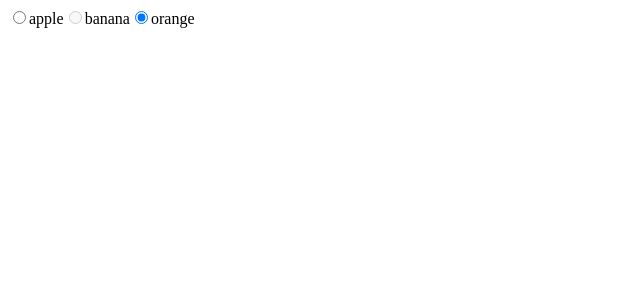
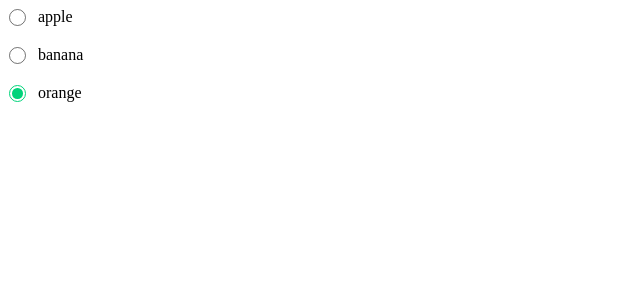
Before and after one commit to leehwarang/Hawaii, a Next.js app: page /components in a window 1280 px wide. Shown: the top 300 px of the page, without its empty margins (0-640 px from the left). Built offline with nearby package versions, Linux system fonts and the light colour scheme.

Commit message:
style: Add hover, checked, disabled style to RadioItem

```diff
--- /dev/null
+++ b/src/components/Radio/RadioItem.style.ts
@@ -0,0 +1,99 @@
+import styled, { css } from 'styled-components'
+
+export const Container = styled.label`
+    position: relative;
+    padding-left: 30px;
+    display: block;
+    margin-bottom: 20px;
+`
+
+export const Input = styled.input`
+    position: absolute;
+    width: 0;
+    height: 0;
+    opacity: 0;
+`
+
+export const CheckMarkShadow = styled.span<{ disabled : boolean }>`
+    position: absolute;
+    top: -6px;
+    left: -6px;
+
+    width: 30px;
+    height: 30px;
+    border-radius: 50%;
+    background-color: #fff;
+    cursor: pointer;
+
+    &:hover{
+        background-color: #eee;
+    }
+
+    &::after{
+        content: "";
+        position: absolute;
+        width: 100%;
+        height: 100%;
+        top: 0;
+        left: 0;
+        pointer-events: none;
+        background-image: radial-gradient(circle, rgb(0, 211, 122) 8%, transparent 8.01%);
+        background-repeat: no-repeat;
+        background-position: 50%;
+        transform: scale(10, 10);
+        opacity: 0;
+        transition: transform .5s, opacity 1s;
+    }
+
+    &:active::after {
+        transition: 0s;
+        transform: scale(0, 0);
+        opacity: 0.3;
+    }
+
+    ${({ disabled }) => disabled && css`
+        cursor: default;
+        pointer-events: none;
+        color: #cfd8dc;
+    `}
+`
+
+
+export const CheckMark = styled.span<{ checked : boolean, disabled : boolean }>`
+    position: absolute;
+    top: 7px;
+    left: 7px;
+
+    width: 15px;
+    height: 15px;
+    border-radius: 50%;
+
+    border: ${({ checked }) => checked ? css`
+        1px solid rgb(0, 211, 122);
+    `: css`
+        1px solid rgba(0, 0, 0, 0.54);
+    `};
+
+    &::after {
+        content : "";
+        width: 70%;
+        height: 70%;
+        border-radius: 50%;
+        background-color: rgb(0, 211, 122);
+
+        position: absolute;
+        left: 2px;
+        top: 2px;
+        opacity: ${({ checked }) => checked ? css`
+            1;
+        `: css`
+            0;
+        `};
+    }
+
+    ${({ disabled }) => disabled && css`
+        cursor: default;
+        pointer-events: none;
+        color: #cfd8dc;
+    `}
+`
--- a/src/components/Radio/RadioItem.tsx
+++ b/src/components/Radio/RadioItem.tsx
@@ -1,5 +1,6 @@
 import React, { useContext } from 'react'
 import { useRadioGroupContext } from './RadioGroup'
+import * as S from './RadioItem.style'
 
 export interface RadioItemProps {
     name: string
@@ -14,10 +15,13 @@ const RadioItem = ({ name, value, disabled } : RadioItemProps) => {
     const self = states.find(state => state.value === value)
 
     return (
-        <>
-            <input type="radio" id={name} name={name} value={value} checked={self?.selected} onChange={(e) => handleChange(e.target.value)} disabled={disabled}></input>
-            <label htmlFor={value}>{value}</label>
-        </>
+        <S.Container>
+            <S.Input type="radio" name={name} value={value} checked={self?.selected} onChange={(e) => handleChange(e.target.value)} disabled={disabled}></S.Input>
+            <S.CheckMarkShadow disabled={disabled}>
+                <S.CheckMark checked={self?.selected} disabled={disabled}/>
+            </S.CheckMarkShadow>
+            {value}
+        </S.Container>
     )
 }
 
```
